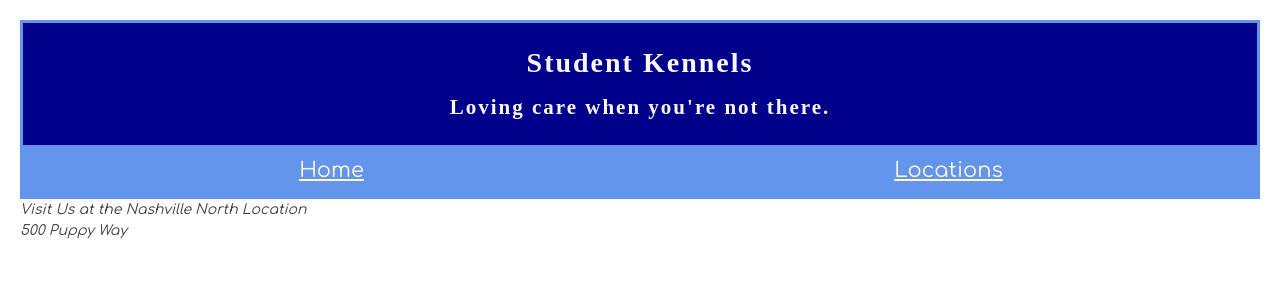
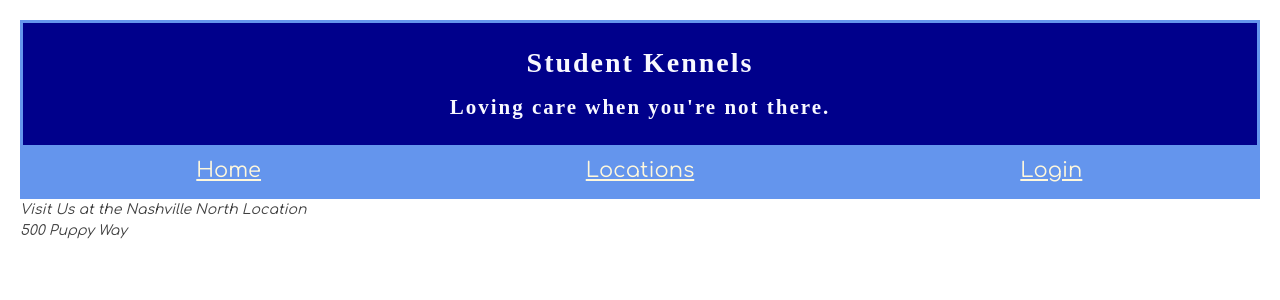
Before and after one commit to RyanCrowleyCode/react-kennel, a React (Create React App) app: page / in a window 1280 px wide. Shown: the top 300 px of the page. Built offline with nearby package versions, Linux system fonts and the light colour scheme; a web font is replaced by a local one.

Commit message:
added Login Button on navbar

```diff
--- a/src/components/Kennel.css
+++ b/src/components/Kennel.css
@@ -37,6 +37,7 @@
 img {
   padding: 15px 0;
   display: block;
+  margin: 0 auto;
   border: 0;
   width: 250px;
   height: auto;
--- a/src/components/nav/NavBar.js
+++ b/src/components/nav/NavBar.js
@@ -19,6 +19,7 @@
             <li><Link className="nav-link" to="/locations">Locations</Link></li>
             {(this.props.user) ? <li><Link className="nav-link" to="/employees">Employees</Link></li> : null }
             {(this.props.user) ? <li><Link className="nav-link" to="/owners">Owners</Link></li> : null }
+            <li><Link className="nav-link" to="/login">Login</Link></li>
           </ul>
         </nav>
       </header>
```
